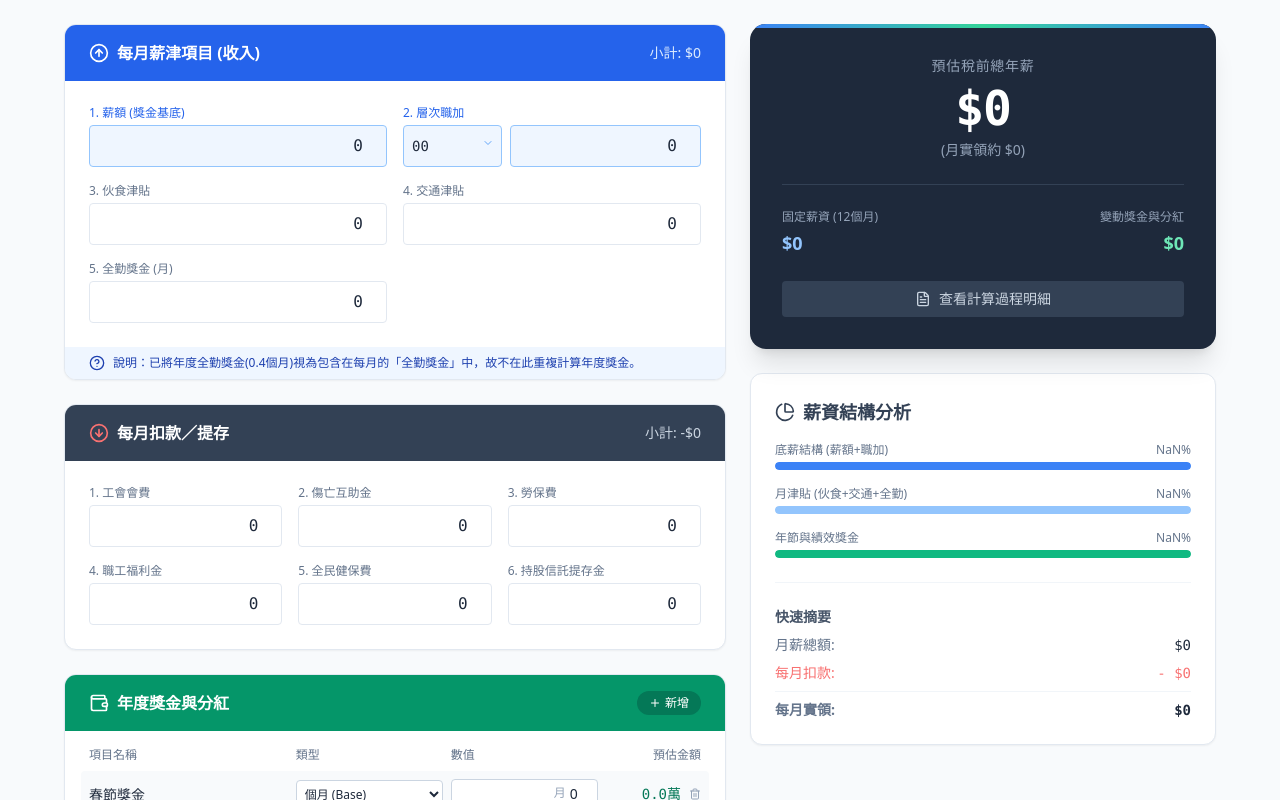
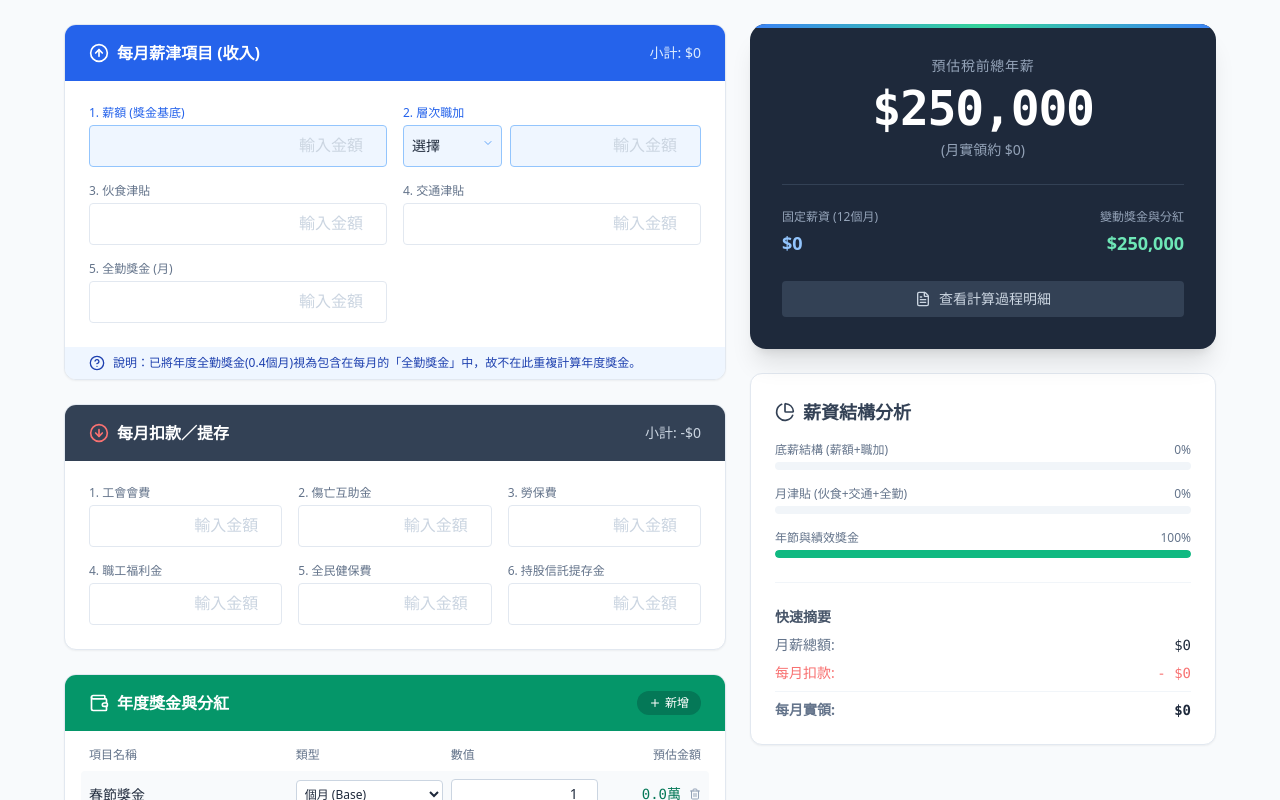
Before and after one commit to a7465847/salary-calculator, a React (Vite) app in the folder salary-app/: page / in a window 1280 px wide. Shown: the top 800 px of the page. Built offline with nearby package versions, Linux system fonts and the light colour scheme.

Commit message:
修正：新增薪資計算邏輯與樣式

```diff
--- a/salary-app/src/App.jsx
+++ b/salary-app/src/App.jsx
@@ -3,7 +3,6 @@ import { Calculator, DollarSign, PieChart, Plus, Trash2, Wallet, ArrowDownCircle
 
 const App = () => {
   // --- 常數設定：層次職加對照表 ---
-  // 已更新為您提供的完整數據
   const LEVEL_OPTIONS = useMemo(() => [
     { code: '19', value: 51795 },
     { code: '18', value: 44735 },
@@ -29,36 +28,36 @@ const App = () => {
 
   // --- 狀態管理 ---
 
-  // 1. 月薪收入項目
+  // 1. 月薪收入項目 (預設為空白字串)
   const [incomeItems, setIncomeItems] = useState({
-    base: 0,       // 薪額
-    level: 0,       // 層次職加 (預設對應 00)
-    meal: 0,        // 伙食津貼
-    transport: 0,   // 交通津貼
-    attendance: 0,  // 全勤獎金 (月)
+    base: '',       // 薪額
+    level: '',      // 層次職加
+    meal: '',       // 伙食津貼
+    transport: '',  // 交通津貼
+    attendance: '', // 全勤獎金 (月)
   });
 
-  // 層次職加的選單狀態 (預設 '00')
-  const [selectedLevelCode, setSelectedLevelCode] = useState('00');
+  // 層次職加的選單狀態 (預設無選擇)
+  const [selectedLevelCode, setSelectedLevelCode] = useState('');
 
-  // 2. 月扣款項目
+  // 2. 月扣款項目 (預設為空白字串)
   const [deductionItems, setDeductionItems] = useState({
-    unionFee: 0,     // 工會會費
-    unionMutual: 0,   // 工會傷亡互助金
-    labor: 0,        // 勞保費
-    welfare: 0,      // 職工福利金
-    health: 0,       // 全民健保費
-    stockTrust: 0,   // 持股信託提存金
+    unionFee: '',     // 工會會費
+    unionMutual: '',  // 工會傷亡互助金
+    labor: '',        // 勞保費
+    welfare: '',      // 職工福利金
+    health: '',       // 全民健保費
+    stockTrust: '',   // 持股信託提存金
   });
 
-  // 3. 年度獎金項目
+  // 3. 年度獎金項目 (保留預設倍率，但移除浮水印)
   const [bonuses, setBonuses] = useState([
-    { id: 1, name: '春節獎金', type: 'month', value: 0 },
-    { id: 2, name: '端午節獎金', type: 'month', value: 0 },
-    { id: 3, name: '中秋節獎金', type: 'month', value: 0 },
-    { id: 5, name: '績效獎金', type: 'month', value: 0 },
-    { id: 6, name: '企業化特別獎金', type: 'fixed', value: 0 },
-    { id: 7, name: '員工酬勞', type: 'fixed', value: 0 },
+    { id: 1, name: '春節獎金', type: 'month', value: 1.0 },
+    { id: 2, name: '端午節獎金', type: 'month', value: 0.3 },
+    { id: 3, name: '中秋節獎金', type: 'month', value: 0.3 },
+    { id: 5, name: '績效獎金', type: 'month', value: 2.6 },
+    { id: 6, name: '企業化特別獎金', type: 'fixed', value: 200000 },
+    { id: 7, name: '員工酬勞', type: 'fixed', value: 50000 },
   ]);
 
   const [showDetails, setShowDetails] = useState(false);
@@ -91,38 +90,45 @@ const App = () => {
 
   // 當手動輸入金額時
   const handleLevelAmountChange = (value) => {
-    const numValue = Number(value);
-    setIncomeItems(prev => ({ ...prev, level: numValue }));
+    // 允許輸入空白
+    const val = value === '' ? '' : Number(value);
+    setIncomeItems(prev => ({ ...prev, level: val }));
 
-    // 檢查輸入的值是否剛好對應某個選項，如果是則選中該選項，否則切換為自定義
-    const matchedOption = LEVEL_OPTIONS.find(opt => opt.value === numValue);
-    if (matchedOption) {
-      setSelectedLevelCode(matchedOption.code);
-    } else {
-      setSelectedLevelCode('custom');
+    if (value !== '') {
+      const numValue = Number(value);
+      const matchedOption = LEVEL_OPTIONS.find(opt => opt.value === numValue);
+      if (matchedOption) {
+        setSelectedLevelCode(matchedOption.code);
+      } else {
+        setSelectedLevelCode('custom');
+      }
     }
   };
 
   // --- 計算邏輯 ---
   useEffect(() => {
+    // 輔助函式：處理空字串或無效數值，轉為 0 計算
+    const val = (v) => (v === '' || isNaN(Number(v))) ? 0 : Number(v);
+
     // 1. 計算月薪總額
-    const monthlyGross = Object.values(incomeItems).reduce((a, b) => a + Number(b), 0);
+    const monthlyGross = Object.values(incomeItems).reduce((a, b) => a + val(b), 0);
 
     // 2. 計算月扣款總額
-    const monthlyDeduction = Object.values(deductionItems).reduce((a, b) => a + Number(b), 0);
+    const monthlyDeduction = Object.values(deductionItems).reduce((a, b) => a + val(b), 0);
 
     // 3. 計算實領月薪
     const monthlyNet = monthlyGross - monthlyDeduction;
 
     // 4. 計算獎金基底 (薪額 + 層次職加)
-    const bonusBase = Number(incomeItems.base) + Number(incomeItems.level);
+    const bonusBase = val(incomeItems.base) + val(incomeItems.level);
 
     // 5. 計算年度獎金總額
     const totalBonus = bonuses.reduce((sum, item) => {
+      const itemValue = val(item.value);
       if (item.type === 'month') {
-        return sum + (item.value * bonusBase);
+        return sum + (itemValue * bonusBase);
       } else {
-        return sum + Number(item.value);
+        return sum + itemValue;
       }
     }, 0);
 
@@ -148,11 +154,13 @@ const App = () => {
   };
 
   const handleIncomeChange = (field, value) => {
-    setIncomeItems(prev => ({ ...prev, [field]: Number(value) }));
+    const val = value === '' ? '' : Number(value);
+    setIncomeItems(prev => ({ ...prev, [field]: val }));
   };
 
   const handleDeductionChange = (field, value) => {
-    setDeductionItems(prev => ({ ...prev, [field]: Number(value) }));
+    const val = value === '' ? '' : Number(value);
+    setDeductionItems(prev => ({ ...prev, [field]: val }));
   };
 
   const handleBonusChange = (id, field, value) => {
@@ -198,6 +206,7 @@ const App = () => {
                       onChange={handleLevelSelectChange}
                       className="w-full h-full p-2 pl-2 text-sm bg-blue-50 border border-blue-300 rounded outline-none focus:ring-2 focus:ring-blue-200 appearance-none font-mono"
                     >
+                      <option value="">選擇</option>
                       <option value="custom">自訂</option>
                       {LEVEL_OPTIONS.map(opt => (
                         <option key={opt.code} value={opt.code}>
@@ -212,7 +221,8 @@ const App = () => {
                       type="number"
                       value={incomeItems.level}
                       onChange={(e) => handleLevelAmountChange(e.target.value)}
-                      className="w-full p-2 pl-3 text-right border border-blue-300 bg-blue-50 rounded outline-none transition font-mono focus:ring-2 focus:ring-blue-200"
+                      placeholder="輸入金額"
+                      className="w-full p-2 pl-3 text-right border border-blue-300 bg-blue-50 rounded outline-none transition font-mono focus:ring-2 focus:ring-blue-200 placeholder:text-slate-300"
                     />
                   </div>
                 </div>
@@ -291,15 +301,13 @@ const App = () => {
                       step={bonus.type === 'month' ? 0.1 : 1000}
                       className="w-full p-1 text-right text-sm bg-white border border-slate-300 rounded outline-none focus:border-emerald-500"
                     />
-                      <span className="absolute right-8 top-1.5 text-xs text-slate-400 pointer-events-none">
-                        {bonus.type === 'month' ? '月' : ''}
-                      </span>
+                     {/* 這裡已經移除了浮水印 "月" */}
                   </div>
                   <div className="col-span-2 flex justify-end items-center gap-2">
                     <span className="text-sm font-mono text-emerald-700">
                       {bonus.type === 'month'
-                        ? (bonus.value * results.bonusBase / 10000).toFixed(1) + '萬'
-                        : (bonus.value / 10000).toFixed(1) + '萬'
+                        ? ((Number(bonus.value) || 0) * results.bonusBase / 10000).toFixed(1) + '萬'
+                        : ((Number(bonus.value) || 0) / 10000).toFixed(1) + '萬'
                       }
                     </span>
                     <button onClick={() => removeBonus(bonus.id)} className="text-slate-400 hover:text-red-500"><Trash2 className="w-3 h-3"/></button>
@@ -365,7 +373,7 @@ const App = () => {
                   <div className="font-bold text-slate-800 mb-1">A. 固定月薪總和 (×12)</div>
                   <div className="pl-4 border-l-2 border-blue-200 space-y-1">
                     <div className="flex justify-between">
-                      <span>( {incomeItems.base} + {incomeItems.level} + {incomeItems.meal} + {incomeItems.transport} + {incomeItems.attendance} ) × 12</span>
+                      <span>( {Number(incomeItems.base)||0} + {Number(incomeItems.level)||0} + {Number(incomeItems.meal)||0} + {Number(incomeItems.transport)||0} + {Number(incomeItems.attendance)||0} ) × 12</span>
                     </div>
                     <div className="flex justify-between text-blue-600 font-bold">
                       <span>= {formatCurrency(results.monthlyGross * 12)}</span>
@@ -377,7 +385,7 @@ const App = () => {
                 <div>
                   <div className="font-bold text-slate-800 mb-1">B. 獎金計算基底 (Base)</div>
                     <div className="pl-4 border-l-2 border-emerald-200 mb-2 text-xs text-slate-500">
-                      <span>薪額 {incomeItems.base} + 層次職加 {incomeItems.level} = </span>
+                      <span>薪額 {Number(incomeItems.base)||0} + 層次職加 {Number(incomeItems.level)||0} = </span>
                       <span className="font-bold text-emerald-600">{formatCurrency(results.bonusBase)}</span>
                     </div>
 
@@ -470,7 +478,7 @@ const App = () => {
 };
 
 // 小元件：輸入框組合
-const InputGroup = ({ label, value, onChange, highlight = false }) => (
+const InputGroup = ({ label, value, onChange, highlight = false, placeholder = "輸入金額" }) => (
   <div>
     <label className={`block text-xs font-medium mb-1 ${highlight ? 'text-blue-600' : 'text-slate-500'}`}>
       {label}
@@ -480,7 +488,8 @@ const InputGroup = ({ label, value, onChange, highlight = false }) => (
         type="number"
         value={value}
         onChange={(e) => onChange(e.target.value)}
-        className={`w-full p-2 pl-3 text-right border rounded outline-none transition font-mono ${highlight ? 'border-blue-300 bg-blue-50 focus:ring-2 focus:ring-blue-200' : 'border-slate-200 bg-white focus:border-slate-400'}`}
+        placeholder={placeholder}
+        className={`w-full p-2 pl-3 text-right border rounded outline-none transition font-mono placeholder:text-slate-300 ${highlight ? 'border-blue-300 bg-blue-50 focus:ring-2 focus:ring-blue-200' : 'border-slate-200 bg-white focus:border-slate-400'}`}
       />
     </div>
   </div>
@@ -491,12 +500,12 @@ const BarItem = ({ label, value, total, color }) => (
   <div>
     <div className="flex justify-between text-xs mb-1 text-slate-500">
       <span>{label}</span>
-      <span>{Math.round((value / total) * 100)}%</span>
+      <span>{total > 0 ? Math.round((value / total) * 100) : 0}%</span>
     </div>
     <div className="w-full bg-slate-100 h-2 rounded-full overflow-hidden">
       <div
         className={`${color} h-full rounded-full transition-all duration-500`}
-        style={{ width: `${(value / total) * 100}%` }}
+        style={{ width: `${total > 0 ? (value / total) * 100 : 0}%` }}
       ></div>
     </div>
   </div>
```
